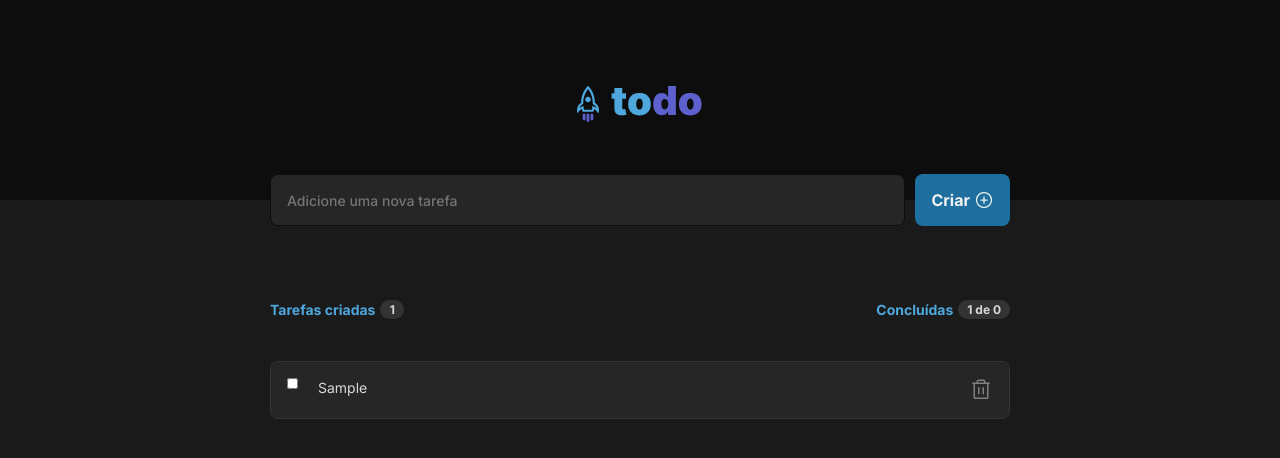
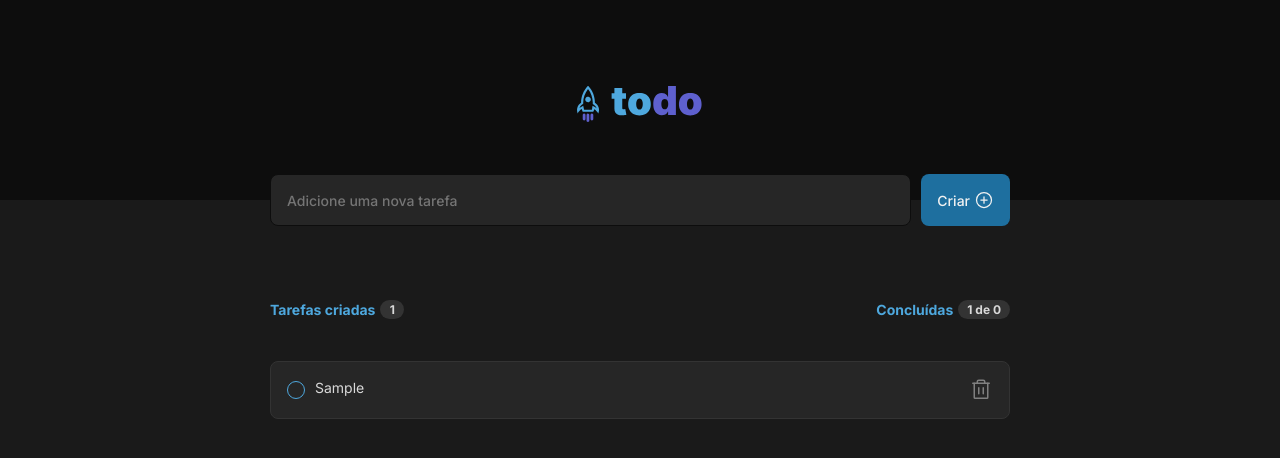
Before and after one commit to oRafael07/todo-list-ignite, a React (Vite) app: page / in a window 1280 px wide. Both pictures are taken after typing "Sample" into the empty fields and a click on the button "Criar". Shown: the top 458 px of the page. Built offline with nearby package versions, Linux system fonts and the light colour scheme.

Commit message:
improved hooks and improved styles checkbox

```diff
--- a/src/App.module.css
+++ b/src/App.module.css
@@ -2,6 +2,23 @@
   width: 100%;
   display: flex;
   justify-content: center;
+}
+
+.tasks_empty {
+  width: 100%;
+  min-height: 250px;
+  display: flex;
+  flex-direction: column;
+  align-items: center;
+  justify-content: center;
+}
+
+.tasks_empty p{
+  text-align: center;
+  font-size: 16px;
+  margin-top: 1rem;
+  color: var(--gray-300);
+  line-height: 26px;
 }
 
 .container {
--- a/src/App.tsx
+++ b/src/App.tsx
@@ -4,12 +4,12 @@ import { Header } from './components/Header'
 import { InputNewTask } from './components/InputNewTask'
 import { Task } from './components/Task'
 import uuid from 'react-uuid'
-
+import clipboardLogo from './assets/clipboard.svg'
 
 interface ITask {
   id: string
-  description: string;
-  isSelected: boolean
+  title: string;
+  isCompleted: boolean
 }
 
 function App() {
@@ -25,7 +25,7 @@ function App() {
       return
     }
 
-    setTasks([...tasks, { id: uuid(), description: taskText, isSelected: false }])
+    setTasks([...tasks, { id: uuid(), title: taskText, isCompleted: false }])
     setTaskText("")
   }
 
@@ -40,21 +40,19 @@ function App() {
     setTasks(tasksWithoutDeletedOne)
   }
 
-  function handleSelectTask(event: ChangeEvent<HTMLInputElement>, id: string) {
-    const TasksData = [...tasks]
-    const taskIndex = TasksData.findIndex(i => i.id === id)
-    const taskMark = TasksData.find(i => i.id === id)
-
-    if (taskMark === undefined) return
-
-    TasksData.splice(taskIndex, 1, {
-      id: taskMark.id,
-      description: taskMark.description,
-      isSelected: !taskMark.isSelected
+  function handleSelectTask(id: string) {
+    const newTasks = tasks.map(task => {
+      if(task.id === id){
+        return {...task, isCompleted: !task.isCompleted}
+      }
+      return {...task}
     })
 
-    setTasks(TasksData)
+    setTasks(newTasks)
   }
+
+  const countTotalTask = tasks.length
+  const countTaskCompleted = tasks.filter(task => task.isCompleted).length
 
   return (
     <React.Fragment>
@@ -69,12 +67,20 @@ function App() {
             </div>
             <div className={styles.info}>
               <p>Concluídas</p>
-              <span><p>{tasks.length > 0 ? tasks.length : "0"} de {tasks.length > 0 ? tasks.filter(i => i.isSelected === true).length : "0"}</p></span>
+              <span><p>{countTotalTask ? `${countTotalTask} de ${countTaskCompleted}` : '0'}</p></span>
             </div>
           </header>
-
+          {countTotalTask === 0 && (
+            <>
+              <div className={styles.tasks_empty}>
+                <img src={clipboardLogo} alt="" />
+                <p><b>Você ainda não tem tarefas cadastradas</b><br />
+                Crie tarefas e organize seus itens a fazer</p>
+              </div>
+            </>
+          )}
           {tasks.map(row => (
-            <Task key={row.id} description={row.description} isSelected={row.isSelected} id={row.id} onDeleteTask={handleDeleteTask} onSelectTask={handleSelectTask} />
+            <Task key={row.id} id={row.id} title={row.title} isCompleted={row.isCompleted} onDeleteTask={handleDeleteTask} onSelectTask={handleSelectTask} />
           ))}
         </div>
       </main>
--- a/src/components/InputNewTask.module.css
+++ b/src/components/InputNewTask.module.css
@@ -26,7 +26,8 @@
   border: 0;
   border-radius: 8px;
   padding: 16px;
-  font-weight: bold;
+  font-size: 14px;
+  font-weight: 500;
   color: var(--gray-100);
   background-color: var(--blue-dark);
   cursor: pointer;
--- a/src/components/Task.module.css
+++ b/src/components/Task.module.css
@@ -7,7 +7,7 @@
 
   display: flex;
   align-items: flex-start;
-  gap: 20px;
+  gap: 15px;
   margin: 10px 0;
 }
 
@@ -24,6 +24,52 @@
   line-height: 20px;
   color: var(--gray-300);
   font-size: 14px;
+
+  transition: all 400ms ease-in-out;
+}
+
+.checkbox {
+  position: relative;
+  margin-top: 3px;
+}
+
+.checkbox label {
+  background-color: transparent;
+  border: 1px solid var(--blue);
+  border-radius: 50%;
+  cursor: pointer;
+  width: 18px;
+  height: 18px;
+  left: 0;
+  position: absolute;
+  top: 0;
+}
+
+.checkbox label:after {
+  border: 2px solid #fff;
+  border-top: none;
+  border-right: none;
+  content: "";
+  height: 4px;
+  left: 4px;
+  opacity: 0;
+  position: absolute;
+  top: 4px;
+  transform: rotate(-45deg);
+  width: 6px;
+}
+
+.checkbox input[type="checkbox"] {
+  visibility: hidden;
+}
+
+.checkbox input[type="checkbox"]:checked + label {
+  background-color: var(--purple);
+  border-color: var(--purple);
+}
+
+.checkbox input[type="checkbox"]:checked + label:after {
+  opacity: 1;
 }
 
 .deleteTask {
--- a/src/components/Task.tsx
+++ b/src/components/Task.tsx
@@ -4,18 +4,22 @@ import { Trash } from 'phosphor-react'
 
 interface ITaskProps {
   id: string;
-  description: string,
-  isSelected: boolean
+  title: string,
+  isCompleted: boolean
   onDeleteTask: (id: string) => void;
-  onSelectTask: (event: ChangeEvent<HTMLInputElement>, id: string) => void;
+  onSelectTask: (id: string) => void;
 }
 
-export function Task({ description, isSelected, id, onDeleteTask, onSelectTask }: ITaskProps) {
+export function Task({ id, title, isCompleted, onDeleteTask, onSelectTask }: ITaskProps) {
   return (
     <div className={styles.task}>
-      <input type="checkbox" className={styles.input_selectd} onChange={(event) => onSelectTask(event, id)} />
-      <div className={isSelected ? styles.scratched : styles.content}>
-        {description}
+      <div className={styles.checkbox}>
+        <input type="checkbox" id={id} onChange={() => onSelectTask(id)} />
+        <label htmlFor={id}></label>
+      </div>
+      {/* <input type="checkbox" className={styles.input_selectd} onChange={() => onSelectTask(id)} /> */}
+      <div className={isCompleted ? styles.scratched : styles.content}>
+        {title}
       </div>
       <button className={styles.deleteTask} data-remove={id} onClick={() => onDeleteTask(id)}>
         <Trash size={24} />
```
Also changed, not shown: src/assets/clipboard.svg (added), 1 other file (tests, documents, lock files or other folders).
